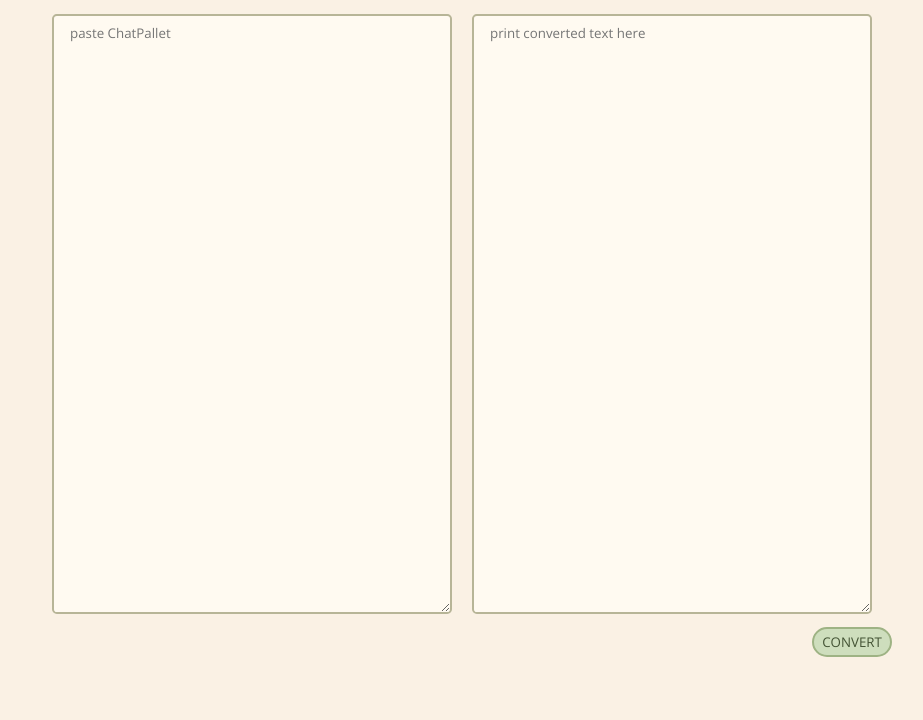
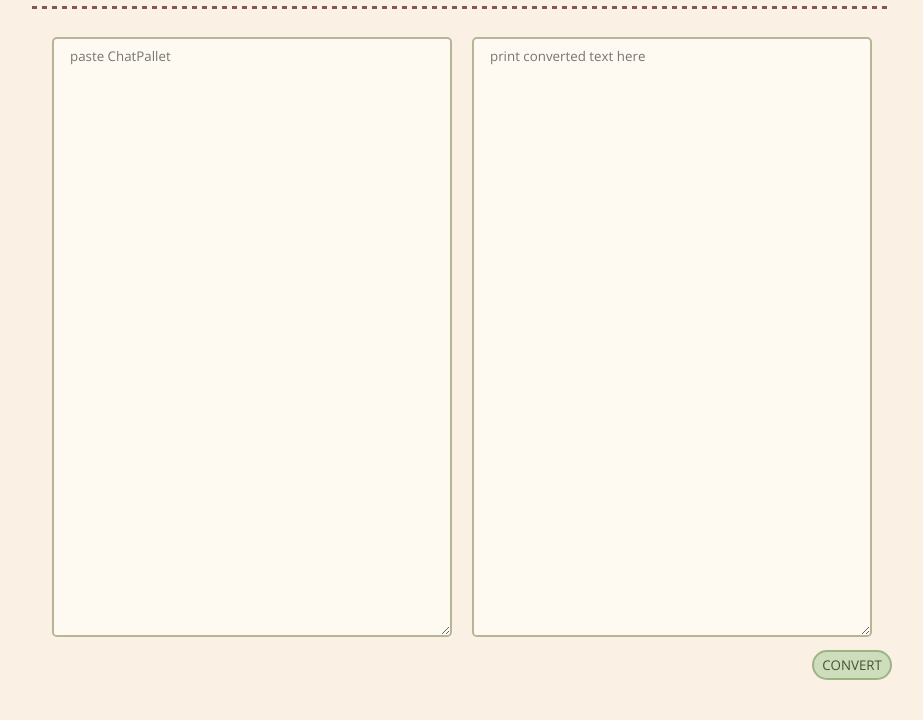
Before and after one commit to SIgMA620/trpg_chat_pallet_converter, a plain HTML site: page index.html in a window 1280 px wide. Shown: the part 80-800 px from the top of the page, without its empty margins (178-1101 px from the left). Drawn offline with nearby package versions, Linux system fonts and the light colour scheme.

Commit message:
favicon、横線追加

```diff
--- a/css/style.css
+++ b/css/style.css
@@ -5,9 +5,20 @@ div.main{
   padding: 0 50px;
 }
 
+hr {
+  height: 3px;
+	border-width: 0;
+	background-color: #FAF1E4;
+	background-image: -webkit-linear-gradient(right,
+	#FAF1E4 5px,#855454 5px);
+	background-image: linear-gradient(-90deg,
+	#FAF1E4 5px,#855454 5px);
+	background-size: 10px 10px;
+}
+
 .textarea-wrapper {
   display: flex;
-  margin: 0 10px;
+  margin: 20px 10px 0 10px;
 }
 
 .textarea-element {
--- a/index.html
+++ b/index.html
@@ -6,6 +6,8 @@
 
 <title>TRPG_ChatPallet_Converter</title>
 <meta name="description" content="チャットパレットのCCを1d100に置換" />
+
+<link rel="icon" href="picture/favicon.ico">
 
 <link rel="stylesheet" href="./css/style.css" />
 
@@ -17,7 +19,10 @@
 <body>
 
     <div class="main">
-        <h1>TRPG_ChatPallet_Converter</h1>
+        <div>
+            <h1>TRPG_ChatPallet_Converter</h1>
+            <hr>
+        </div>
         <div class="textarea-wrapper">
             <div class="textarea-element"><textarea placeholder="paste ChatPallet" id="input_txt"></textarea></div>
             <div class="textarea-element"><textarea placeholder="print converted text here" readonly id="result_txt"></textarea></div>
```
Also changed, not shown: picture/favicon.ico (added).
